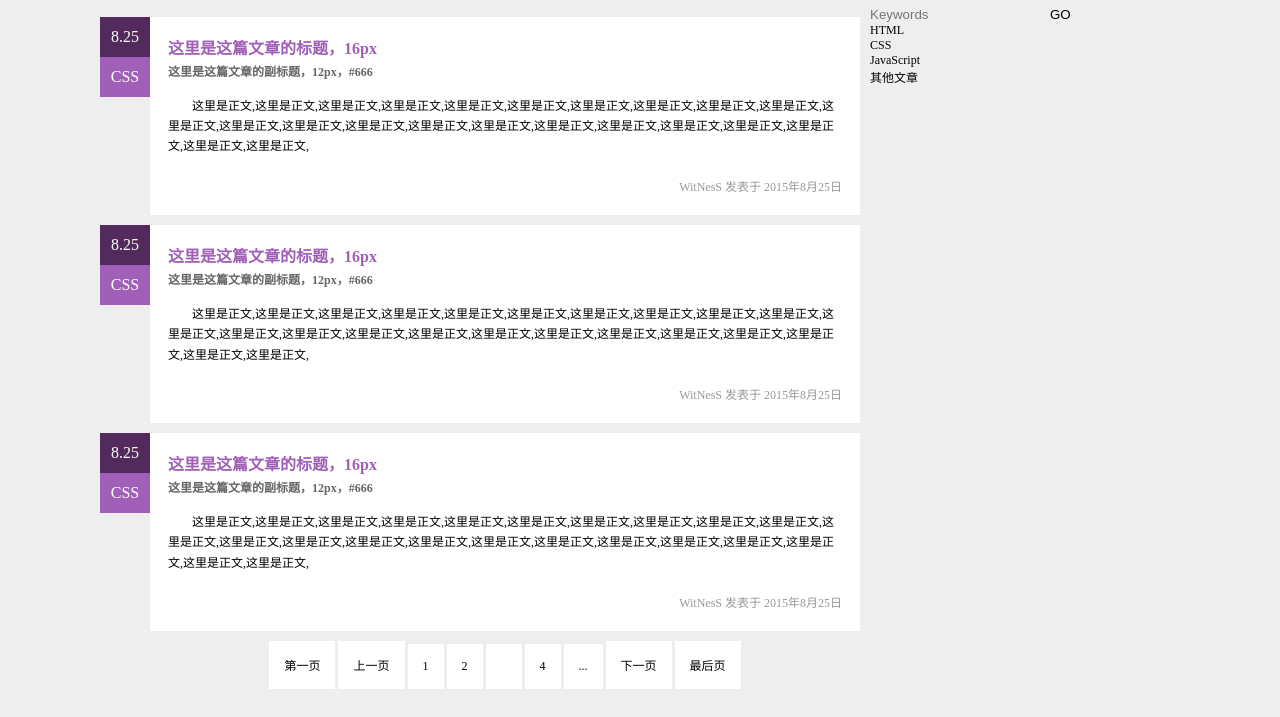
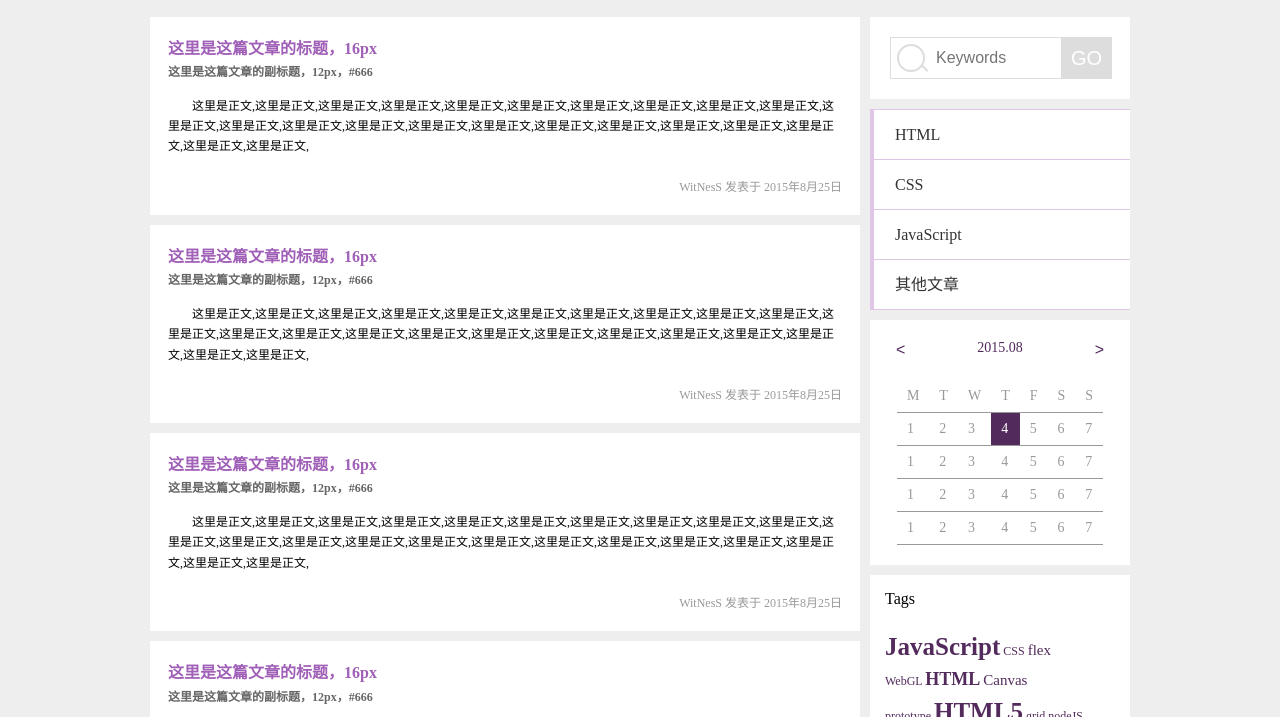
Before and after one commit to WitNesS23/IFE_2015_spring, a plain HTML site: page task0001/task0001_7/blog.html in a window 1280 px wide. Shown: the part 83-800 px from the top of the page. Drawn offline with Linux system fonts and the light colour scheme.

Commit message:
html/css

```diff
--- a/task0001/task0001_7/blog.html
+++ b/task0001/task0001_7/blog.html
@@ -55,6 +55,16 @@
 						<div class="info_tip">CSS</div>
 					</div>
 				</div>
+				<div class="blog_example">
+					<h2>这里是这篇文章的标题，16px</h2>
+					<h3>这里是这篇文章的副标题，12px，#666</h3>
+					<p>这里是正文,这里是正文,这里是正文,这里是正文,这里是正文,这里是正文,这里是正文,这里是正文,这里是正文,这里是正文,这里是正文,这里是正文,这里是正文,这里是正文,这里是正文,这里是正文,这里是正文,这里是正文,这里是正文,这里是正文,这里是正文,这里是正文,这里是正文,</p>
+					<span>WitNesS 发表于 2015年8月25日</span>
+					<div class="info_wrap">
+						<div class="info_date">8.25</div>
+						<div class="info_tip">CSS</div>
+					</div>
+				</div>
 				<div class="page_wrap">
 					<div class="first_page">第一页</div>
 					<div class="front_page">上一页</div>
@@ -69,7 +79,7 @@
 			</div>
 		</div>
 		<div class="blog_right">
-			<div class="search_warp">
+			<div class="search_wrap">
 				<div class="search">
 					<input type="text" name="keyword" value="" placeholder="Keywords">
 					<input type="button" name="" value="GO">
@@ -83,8 +93,67 @@
 					<li>其他文章</li>
 				</ul>
 			</div>
-			<div class="calendar_warp"></div>
-			<div class="tags_warp"></div>
+			<div class="calendar_wrap">
+				<div class="cal_bar clearfix">
+					<button class="btn_before"><</button>
+					2015.08
+					<button class="btn_next">></button>
+				</div>
+				<table>
+					<tr>
+						<th>M</th>
+						<th>T</th>
+						<th>W</th>
+						<th>T</th>
+						<th>F</th>
+						<th>S</th>
+						<th>S</th>
+					</tr>
+					<tr>
+						<td>1</td>
+						<td>2</td>
+						<td>3</td>
+						<td class="cal_selected">4</td>
+						<td>5</td>
+						<td>6</td>
+						<td>7</td>
+					</tr>
+					<tr>
+						<td>1</td>
+						<td>2</td>
+						<td>3</td>
+						<td>4</td>
+						<td>5</td>
+						<td>6</td>
+						<td>7</td>
+					</tr>
+					<tr>
+						<td>1</td>
+						<td>2</td>
+						<td>3</td>
+						<td>4</td>
+						<td>5</td>
+						<td>6</td>
+						<td>7</td>
+					</tr>
+					<tr>
+						<td>1</td>
+						<td>2</td>
+						<td>3</td>
+						<td>4</td>
+						<td>5</td>
+						<td>6</td>
+						<td>7</td>
+					</tr>
+				</table>
+			</div>
+			<div class="tags_wrap">
+				<h3>Tags</h3>
+				<p><span class="p_size1">JavaScript</span> CSS <span class="p_size3">flex</span></p>
+				<p>WebGL <span class="p_size2">HTML</span> <span class="p_size3">Canvas</span></p>
+				<p>prototype <span class="p_size1">HTML5</span> grid nodeJS</p>
+				<p>CSS3 <span class="p_size3">jQuery ECharts</span></p>
+			</div>
 		</div>
 	</div>
 	<footer>
--- a/task0001/task0001_7/css/style.css
+++ b/task0001/task0001_7/css/style.css
@@ -250,12 +250,19 @@ footer .rightInfo p{
 .blog_main{
 	width: 980px;
 	margin: 0 auto;
-	margin-top: 10px;
+	margin-top: 20px;
+	overflow: hidden;
+}
+
+.blog_main>div{
+	padding-bottom: 10000px;
+	margin-bottom: -10000px;
 }
 
 .blog_right{
 	float: left;
 	width: 260px;
+	font-family: "Microsoft YaHei";
 	/*background: rgba(255,0,0,0.5);*/
 }
 
@@ -276,6 +283,10 @@ footer .rightInfo p{
 	background-color: #fff;
 	line-height: 1.7;
 	position: relative;
+}
+
+.blog_example:nth-child(1){
+	margin-top: 0;
 }
 
 .blog_example h2{
@@ -335,12 +346,202 @@ footer .rightInfo p{
 	cursor: pointer;
 }
 
-.page_selected{
+.page_wrap div:hover{
 	color: white;
 	background-color: #A660B7;
 }
 
-.page_wrap div:hover{
+.page_wrap .page_selected{
 	color: white;
 	background-color: #A660B7;
 }
+
+.blog_right .search_wrap{
+	background-color: #fff;
+	padding: 20px;
+}
+
+.blog_right .search{
+	position: relative;
+	height: 40px;
+	border: 1px solid #ddd;
+	width: 220px;
+}
+
+.blog_right .search:hover{
+	border-color: #343434;
+}
+
+.blog_right .search:before{
+	content: "";
+	display: block;
+	width: 24px;
+	height: 24px;
+	border: 2px solid #ddd;
+	border-radius: 50%;
+	position: absolute;
+	left: 6px;
+	top: 6px;
+}
+
+.blog_right .search::after{
+	content: "";
+	display: block;
+	width: 9px;
+	height: 2px;
+	transform: rotate(45deg);
+	background-color: #ddd;
+	position: absolute;
+	left: 29px;
+	top: 29px;
+}
+
+.blog_right .search input:nth-child(1){
+	color: #ddd;
+	width: 125px;
+	height: 40px;
+	line-height: 40px;
+	font-size: 16px;
+	margin-left: 45px;
+}
+
+.blog_right .search:hover input:nth-child(1){
+	color: black;
+}
+
+.blog_right .search input:nth-child(2){
+	width: 50px;
+	height: 100%;
+	background-color: #ddd;
+	border-left: 1px solid #ddd;
+	box-sizing: border-box;
+	color: white;
+	line-height: 40px;
+	font-size: 20px;
+	float: right;
+}
+
+.blog_right .search:hover input:nth-child(2){
+	border-left: 1px solid #343434;
+	background-color: #999;
+}
+
+.blog_right .tips_wrap{
+	margin-top: 10px;
+	background: white;
+}
+
+.blog_right .tips_wrap ul li{
+	height: 50px;
+	line-height: 50px;
+	font-size: 16px;
+	font-family: "Microsoft YaHei";
+	color: #333;
+	border-top: 1px solid #DFC6E6;
+	position: relative;
+	box-sizing: border-box;
+	padding-left: 25px;
+}
+
+.blog_right .tips_wrap ul:last-child{
+	border-bottom: 1px solid #DFC6E6;
+}
+
+.blog_right .tips_wrap ul li:before{
+	content: "";
+	display: block;
+	width: 4px;
+	height: 50px;
+	background-color: #DFC6E6;
+	position: absolute;
+	left: 0px;
+	top: -1px;
+}
+
+.blog_right .tips_wrap ul li:hover:before{
+	background-color: #522A5C;
+}
+
+.blog_right .calendar_wrap{
+	margin-top: 10px;
+	padding: 20px;
+	background-color: #fff;
+}
+
+.blog_right .calendar_wrap .cal_bar{
+	color: #522A5C;
+	text-align: center;
+	font-size: 14px;
+	font-family: "Microsoft YaHei";
+}
+
+.blog_right .calendar_wrap .cal_bar button{
+	border: none;
+	background-color: transparent;
+	font-size: 16px;
+	color: #522A5C;
+	outline: none;
+}
+
+.blog_right .calendar_wrap .cal_bar .btn_before{
+	float: left;
+}
+
+.blog_right .calendar_wrap .cal_bar .btn_next{
+	float: right;
+}
+
+.blog_right .calendar_wrap table{
+	margin: 0 auto;
+	color: #999;
+	margin-top: 20px;
+	font-size: 14px;
+	border-collapse: collapse;
+}
+
+.blog_right .calendar_wrap table tr{
+	border-bottom: 1px solid #999;
+}
+
+.blog_right .calendar_wrap table td,th{
+	padding: 8px 10px;
+	font-weight: normal;
+}
+
+.cal_selected{
+	background-color: #522A5C;
+	color: white;
+}
+
+.blog_right .tags_wrap{
+	margin-top: 10px;
+	background-color: white;
+	padding: 15px;
+}
+
+.blog_right .tags_wrap h3{
+	font-weight: normal;
+	font-size: 16px;
+	font-family: inherit;
+	margin-bottom: 20px;
+}
+
+.blog_right .tags_wrap p{
+	color: #522A5C;
+	font-size: 12px;
+	line-height: 1.5;
+}
+
+.p_size1{
+	font-size: 25px;
+	font-weight: bold;
+}
+
+.p_size2{
+	font-size: 18px;
+	font-weight: bold;
+}
+
+.p_size3{
+	font-size: 15px;
+}
--- a/task0002/util.js
+++ b/task0002/util.js
@@ -1,9 +1,9 @@
 function isArry(arr) {
-
+	return Object.prototype.toString.call(arr) == "[Object Array]";
 }
 
 function isFunction(fn) {
-
+	return Object.prototype.toString.call(fn) == "[Object Function]";
 }
 
 function cloneObject(src) {
```
